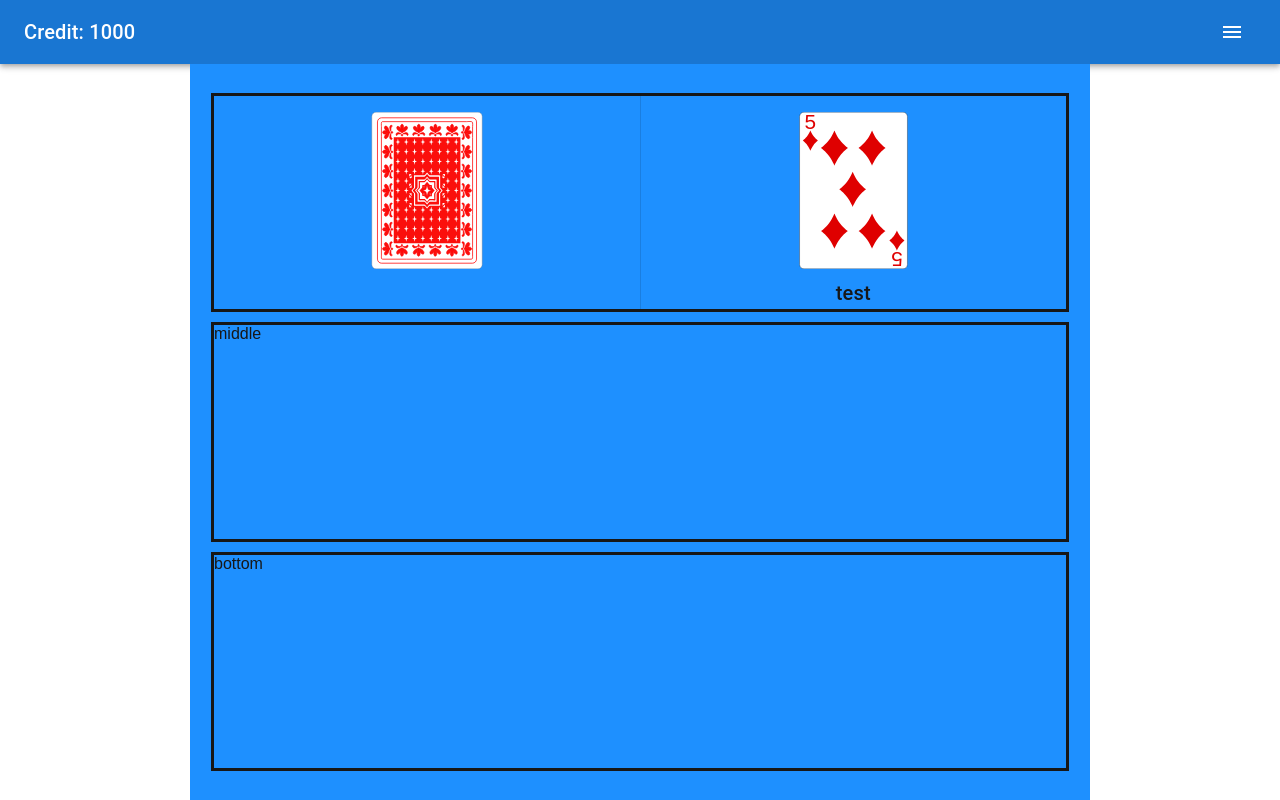
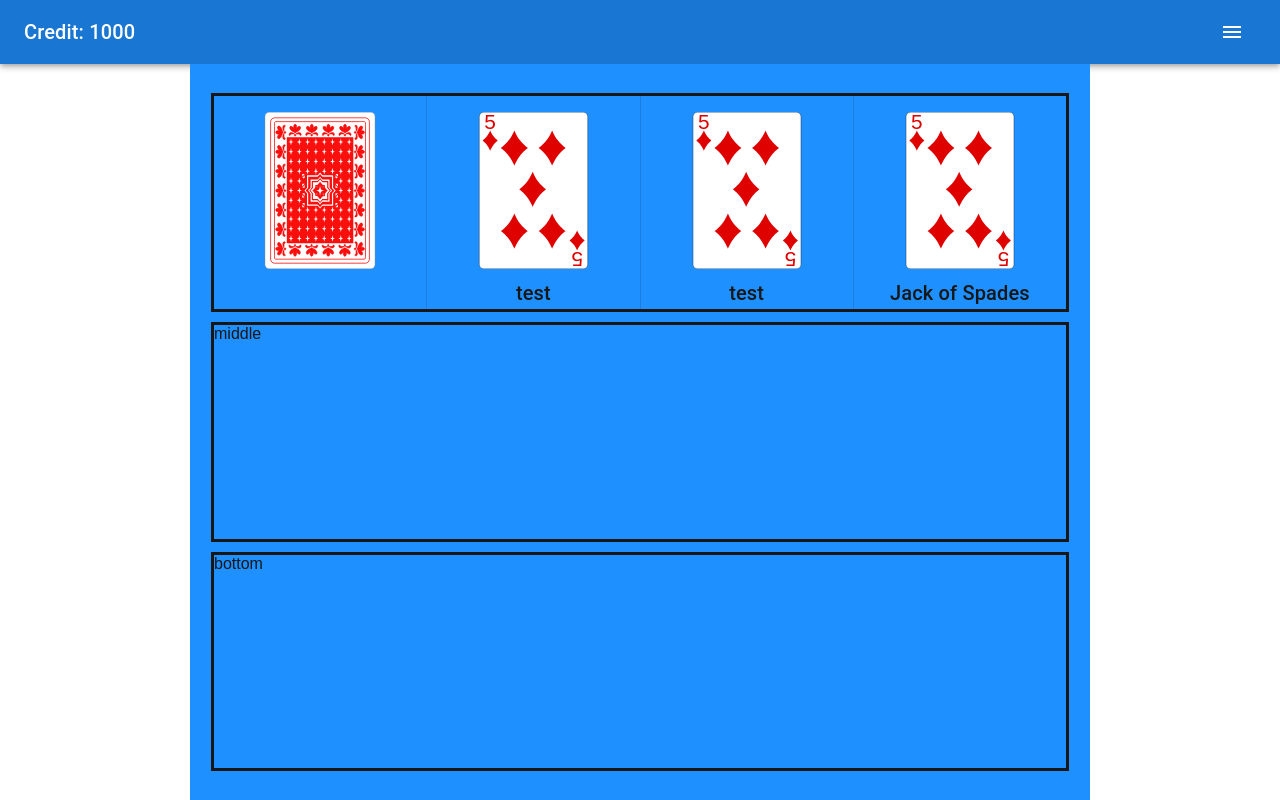
Before and after one commit to ditt-dev/ride-the-bus, a Next.js app: page / in a window 1280 px wide. Built offline with nearby package versions, Linux system fonts and the light colour scheme.

Commit message:
Improve CardsContainer component

```diff
--- a/components/CardsContainer.tsx
+++ b/components/CardsContainer.tsx
@@ -78,6 +78,8 @@ export default function CardsContainer() {
 					>
 						<CardBox name={'\u00A0'} src={cardBack} />
 						<CardBox name={'test'} src={history.at(4)} />
+						<CardBox name={'test'} src={history.at(4)} />
+						<CardBox name={'Jack of Spades'} src={history.at(4)} />
 					</Stack>
 				</Stack>
 			);
```
